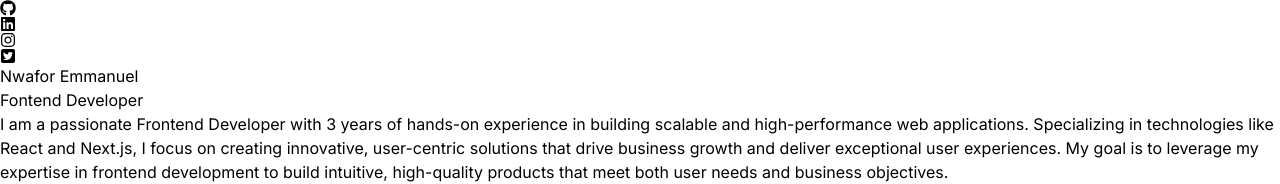
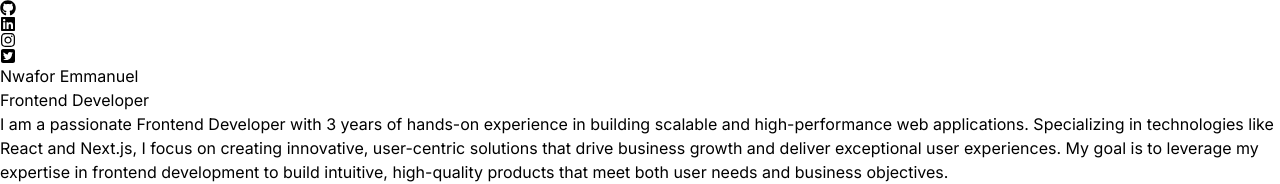
Before and after one commit to Nwaforce/Portfolio, a React (Vite) app: page / in a window 1280 px wide. Shown: the top 184 px of the page. Built offline with nearby package versions, Linux system fonts and the light colour scheme.

Commit message:
Update Hero.jsx

```diff
--- a/src/components/Hero.jsx
+++ b/src/components/Hero.jsx
@@ -34,7 +34,7 @@ const Hero = () => {
               className="bg-gradient-to-r from-pink-300 via-slate-500
                 to-purple-500 bg-clip-text text-3xl tracking-tight text-transparent"
             >
-              Fontend Developer
+              Frontend Developer
             </motion.span>
             <motion.p
               variants={container(1)}
```
